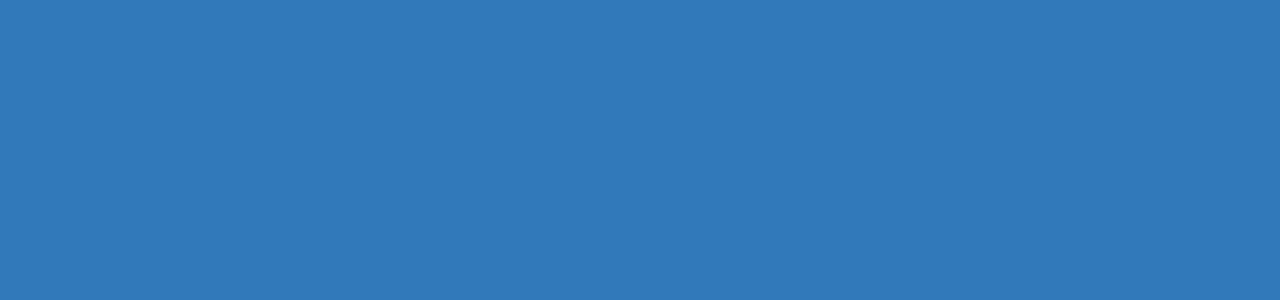
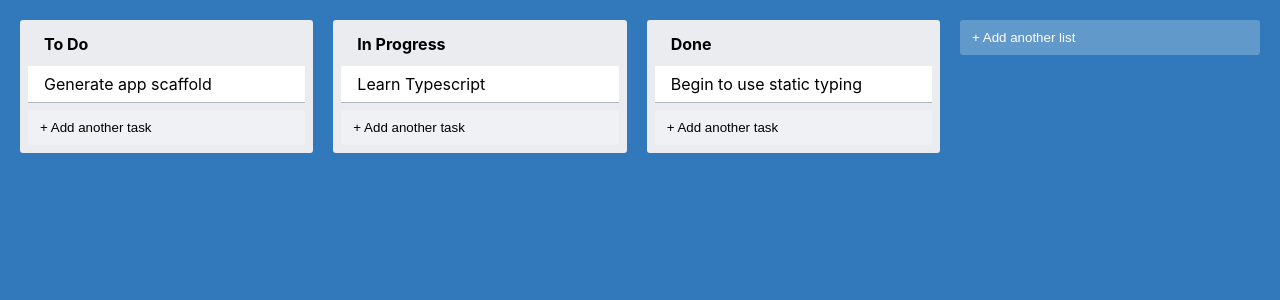
Before and after one commit to tshimsthedoor/trello-clone, a React (Create React App) app: page / in a window 1280 px wide. Shown: the top 300 px of the page. Built offline with nearby package versions, Linux system fonts and the light colour scheme.

Commit message:
We can now see the components

```diff
--- a/src/AddNewItem.tsx
+++ b/src/AddNewItem.tsx
@@ -1,8 +1,31 @@
 import { useState } from "react";
 import { AddItemButton } from "./styles";
+import { NewItemForm } from "./NewItemForm"
 
 type AddNewItemProps = {
     onAdd(text: string) : void
     toggleButtonText : string
     dark?: boolean
 }
+
+export const AddNewItem = (props: AddNewItemProps) => {
+    const [showForm, setShowForm] = useState(false);
+    const { onAdd, toggleButtonText, dark } = props;
+
+    if(showForm){
+        return (
+            <NewItemForm
+              onAdd={text => {
+                onAdd(text)
+                setShowForm(false)
+              }}
+            />
+        )
+    }
+    return (
+        <AddItemButton dark={dark} onClick={() => setShowForm(true)}>
+            {toggleButtonText}
+
+        </AddItemButton>
+    )
+}
--- a/src/App.tsx
+++ b/src/App.tsx
@@ -1,10 +1,22 @@
 import styled from "styled-components";
-import { AppContainer } from "./styles";
+import { Column } from "./Column";
+import { Card } from "./Card";
+import { AppContainer } from "./styles"
+import { AddNewItem } from "./AddNewItem"
 
 export const App =() => {
   return (
     <AppContainer>
-
+      <Column text="To Do">
+          <Card text="Generate app scaffold"/>
+      </Column>
+      <Column text="In Progress">
+<Card text="Learn Typescript" />
+</Column>
+<Column text="Done">
+<Card text="Begin to use static typing" />
+</Column>
+      <AddNewItem toggleButtonText="+ Add another list" onAdd={console.log} />
     </AppContainer>
-  )
+    )
 }
--- a/src/Card.tsx
+++ b/src/Card.tsx
@@ -1,7 +1,9 @@
 import { CardContainer } from "./styles";
+
 
 type CardProps = {
     text: string
+
 }
 
 export const Card = ( { text } : CardProps) => {
--- a/src/Column.tsx
+++ b/src/Column.tsx
@@ -1,9 +1,12 @@
 import { ColumnContainer, ColumnTitle } from "./styles"
 import { FC } from "react";
+import { AddNewItem } from "./AddNewItem";
+
 
 type ColumnProps = {
-    text: string
-    children: string
+    text?: string
+    children: React.ReactNode;
+
 }
 
 
@@ -14,6 +17,13 @@ export const Column: FC<ColumnProps> = ({ text, children }) => {
                  {text}
             </ColumnTitle>
             {children}
+
+
+            <AddNewItem
+                toggleButtonText="+ Add another task"
+                onAdd={console.log}
+                dark
+            />
         </ColumnContainer>
     )
 }
--- /dev/null
+++ b/src/NewItemForm.tsx
@@ -0,0 +1,23 @@
+import { useState } from "react";
+import { NewItemFormContainer, NewItemButton, NewItemInput } from "./styles";
+
+
+type NewItemFormProps = {
+    onAdd(text: string): void
+    }
+
+
+    export const NewItemForm = ({ onAdd }: NewItemFormProps) => {
+        const [text, setText] = useState("")
+        return (
+            <NewItemFormContainer>
+                <NewItemInput
+                    value={text}
+                    onChange={e => setText(e.target.value)}
+                />
+                <NewItemButton onClick={() => onAdd(text)}>
+                    Create
+                </NewItemButton>
+            </NewItemFormContainer>
+        )
+    }
--- a/src/styles.ts
+++ b/src/styles.ts
@@ -1,4 +1,4 @@
-import { type } from "os";
+
 import styled from "styled-components";
 
 
```
